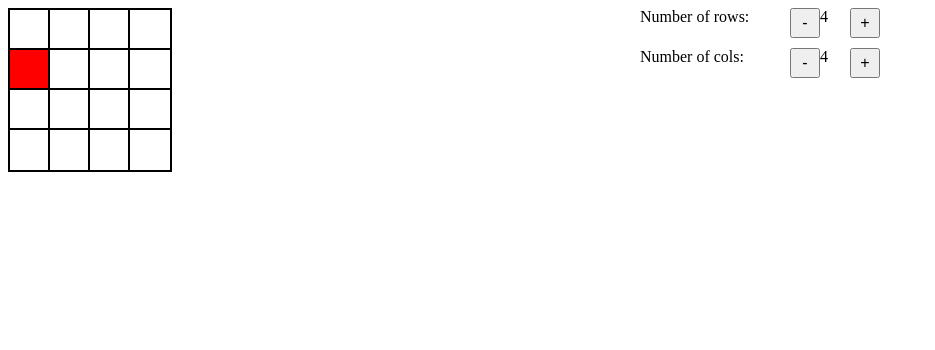
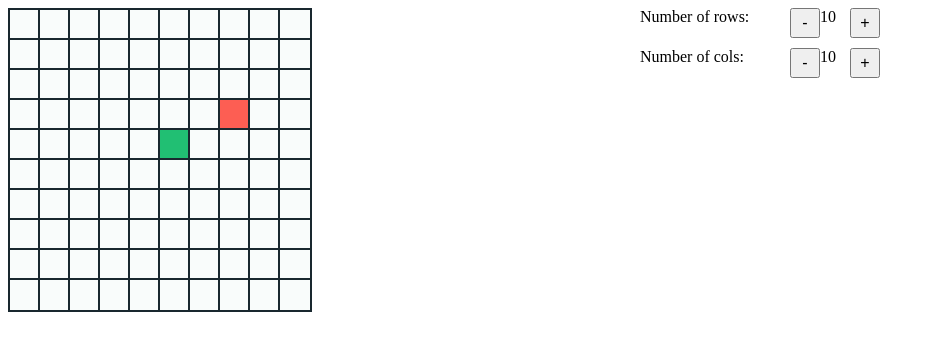
Before and after one commit to kkrzaevich/snakeGame, a plain HTML site: page index.html in a window 1280 px wide. Shown: the whole page, without its empty margins (0-935 px from the left). Drawn offline with Linux system fonts and the light colour scheme.

Commit message:
this is now playable as a snake game

```diff
--- a/script/main.js
+++ b/script/main.js
@@ -58,25 +58,50 @@ class Snake {
         const startingRow = Math.floor(this.snakeArray.length/2) -1;
         const startingColumn = Math.floor(this.snakeArray[0].length/2) - 1;
         this.snakeArray[startingRow][startingColumn] = 0;
-        console.log("snake array", this.snakeArray)
+        // console.log("snake array", this.snakeArray)
     }
-    drawSnake(gameFieldDOM) {
+    drawSnake() {
         this.snakeArray.forEach((row, index1) => row.forEach((item, index2) => {
-            if (item>=0) {document.querySelector(`.row${index1}-col${index2}`).classList = `cell row${index1}-col${index2} red`
-        } else {document.querySelector(`.row${index1}-col${index2}`).classList = `cell row${index1}-col${index2} white`}
+            if (item>=0) {document.querySelector(`.row${index1}-col${index2}`).classList = `cell row${index1}-col${index2} green`
+        } else if (item===-1) {document.querySelector(`.row${index1}-col${index2}`).classList = `cell row${index1}-col${index2} white`
+        } else if (item===-1000) {document.querySelector(`.row${index1}-col${index2}`).classList = `cell row${index1}-col${index2} red`}
         }
         ))
     }
-    generateFood() {
+    // drawFood() {
+    //     this.snakeArray.forEach((row, index1) => row.forEach((item, index2) => {
+    //         if (item===-1000) {
+    //             document.querySelector(`.row${index1}-col${index2}`).classList = `cell row${index1}-col${index2} red`}
+    //     }
+    //     ))
+    // }
+    generateFoodCell() {
+        const emptyCells = [];
+        this.snakeArray.forEach((row, i) => {
+            row.forEach((col, j) => {
+                if (col === -1) {
+                    emptyCells.push({rows: i, cols: j})
+                }
+            })
+        })
+        const foodCellIndex = Math.floor(Math.random()*emptyCells.length);
+        const foodCell = emptyCells[foodCellIndex];
+        this.snakeArray[foodCell.rows][foodCell.cols] = -1000;
+        console.log("snake array",this.snakeArray);
+        // this.drawFood();
 
+        // создаем массив emptyCells из всех ячеек с значением -1
+        // в каждую ячейку записываем объект с индексом матрицы i, j
+        // случайно выбираем из них элемент (создаем случайное число от 0 до длины массива emptyCells, округляем)
+        // берем snakeArray по значениям i,j из выбранной случайно ячейки, присваиваем ее значение  -1000
     }
     getMaxElement() {
         let maxEl = {value: -1, indexRows: undefined, indexCols: undefined}
         this.snakeArray.forEach(
             (row, index) => {
-                console.log(row);
+                // console.log(row);
                 let localMax = Math.max(...row);
-                console.log(localMax);
+                // console.log(localMax);
                 if (localMax > maxEl.value) {
                     maxEl.value = localMax;
                     maxEl.indexRows = index;
@@ -123,18 +148,19 @@ class Snake {
     gameOver() {
 
     }
-    move(maxEl, nextCell, gameFieldDOM) {
+    move(maxEl, nextCell) {
         let nextCellContent = this.snakeArray[nextCell.rows][nextCell.cols]
         if (nextCellContent === -1) { // если ничего нет по ходу движения
             this.snakeArray[nextCell.rows][nextCell.cols] = maxEl.value + 1;
             this.deleteCells();
         } else if (nextCellContent === -1000) { // если по ходу движения еда
             this.snakeArray[nextCell.rows][nextCell.cols] = maxEl.value + 1;
+            this.generateFoodCell();
         } else if (nextCellContent >= 0) { // если по ходу движения змея
             this.gameOver();
         }
-        console.log("snake array: ", this.snakeArray);
-        this.drawSnake(gameFieldDOM);
+        // console.log("snake array: ", this.snakeArray);
+        this.drawSnake();
     }
 }
 
@@ -147,19 +173,19 @@ class Controls {
             if (event.key === "ArrowRight") {
                 this.key = "right";
                 snake.direction = this.key;
-                console.log(snake.direction);
+                // console.log(snake.direction);
             } else if (event.key === "ArrowLeft") {
                 this.key = "left";
                 snake.direction = this.key;
-                console.log(snake.direction);
+                // console.log(snake.direction);
             } else if (event.key === "ArrowUp") {
                 this.key = "top";
                 snake.direction = this.key;
-                console.log(snake.direction);
+                // console.log(snake.direction);
             } else if (event.key === "ArrowDown") {
                 this.key = "bottom";
                 snake.direction = this.key;
-                console.log(snake.direction);
+                // console.log(snake.direction);
             }
         });
     }
@@ -208,11 +234,11 @@ function initializeEverything(gameField, snake, rows, cols) {
 }
 
 function pulse(gameField, snake) {
-    snake.move(snake.getMaxElement(), snake.getNextCell(), gameField.targetDOMel);
+    snake.move(snake.getMaxElement(), snake.getNextCell());
 }
 
-const rowsSetting = new Setting(4, document.querySelector("#rows-decrement"), document.querySelector("#rows-increment"), document.querySelector("#rows-show-num"));
-const colsSetting = new Setting(4, document.querySelector("#cols-decrement"), document.querySelector("#cols-increment"), document.querySelector("#cols-show-num"));
+const rowsSetting = new Setting(10, document.querySelector("#rows-decrement"), document.querySelector("#rows-increment"), document.querySelector("#rows-show-num"));
+const colsSetting = new Setting(10, document.querySelector("#cols-decrement"), document.querySelector("#cols-increment"), document.querySelector("#cols-show-num"));
 const gameField = new GameField(rowsSetting.number, colsSetting.number, document.querySelector("#game-field"));
 const controls = new Controls("right");
 const snake = new Snake([], controls.key);
@@ -223,8 +249,10 @@ snake.setBaseArray(gameField.setupArray());
 snake.setInitialSnakeNumbers();
 snake.drawSnake(gameField.targetDOMel);
 controls.getKey(snake);
+snake.generateFoodCell();
 pulse(gameField, snake);
 setInterval(() => {pulse(gameField, snake)}, 500);
 
-// добавить еду
 // отмасштабировать для разного количества ячеек
+// добавить gameOver
+// добавить интерфейс
--- a/styles.css
+++ b/styles.css
@@ -1,10 +1,11 @@
 :root {
-    --white: white;
-    --green: green;
-    --red: red;
+    --white: #F9FCFB;
+    --green: #21BF73;
+    --red: #FD5E53;
+    --border-color: #19282F;
     --rows-num: 4;
     --cols-num: 4;
-    --cell-size: 40px;
+    --cell-size: 30px;
 }
 
 main {
@@ -27,7 +28,7 @@ section {
 }
 
 .cell {
-    border: 2px solid black;
+    border: 2px solid var(--border-color);
     background-color: var(--white);
     height: var(--cell-size);
     width: var(--cell-size);
```
